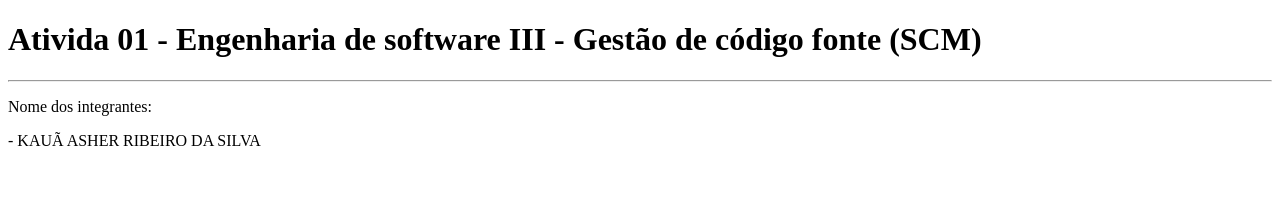
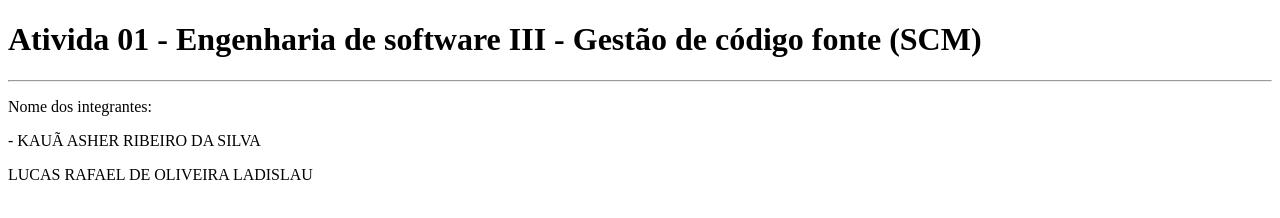
Before and after one commit to kauaasher/scm, a plain HTML site: page index.html in a window 1280 px wide. Drawn offline with Linux system fonts and the light colour scheme.

Commit message:
alteração

```diff
--- a/index.html
+++ b/index.html
@@ -11,6 +11,6 @@
         <hr>
         <p>Nome dos integrantes:</p>
         <p>- KAUÃ ASHER RIBEIRO DA SILVA</p>
-
+        <p> LUCAS RAFAEL DE OLIVEIRA LADISLAU </p>
     </body>
 </html>
```
